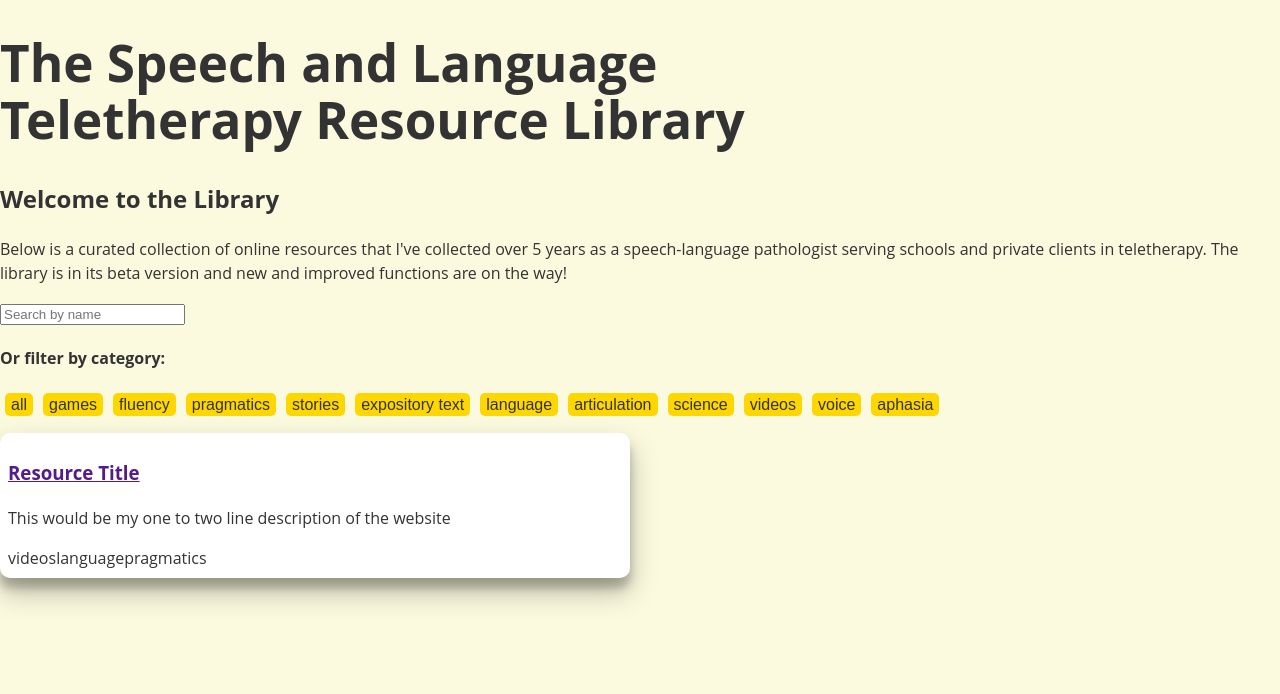
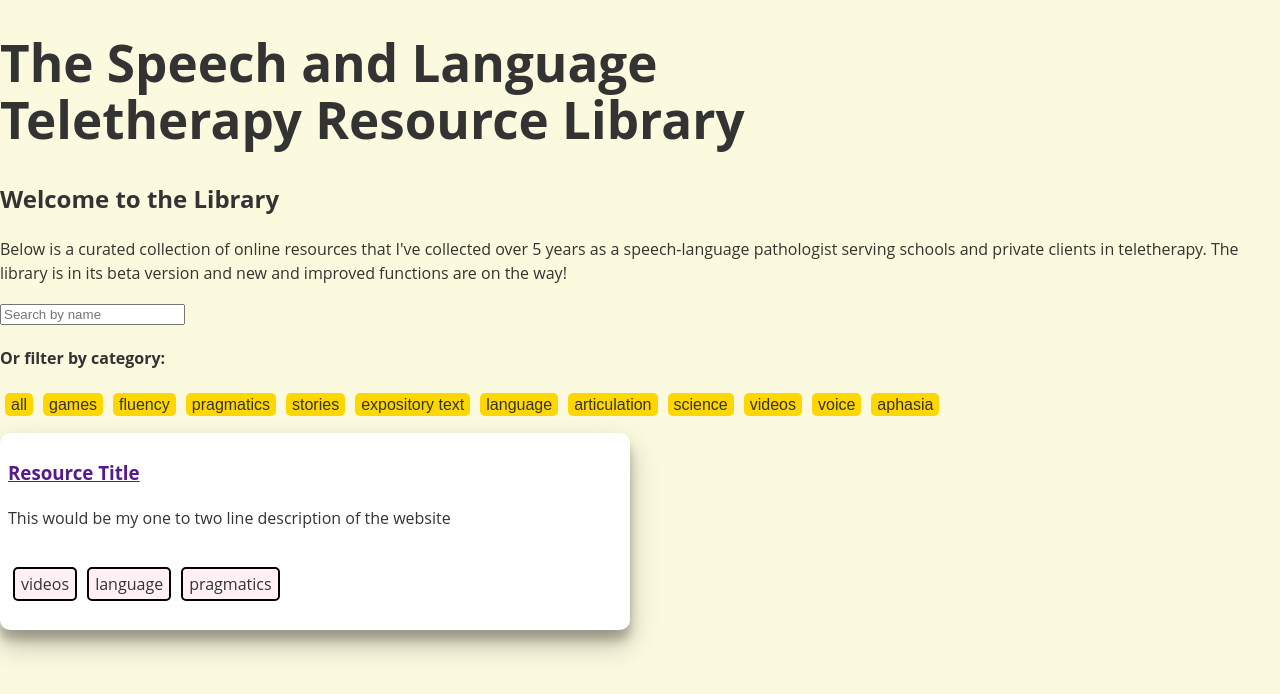
Before and after one commit to Amy-Pr/therapy-resource-library-react-vite, a React (Vite) app: page / in a window 1280 px wide. Shown: the top 694 px of the page. Built offline with nearby package versions, Linux system fonts and the light colour scheme.

Commit message:
change card tags to list style and change styling

```diff
--- a/src/Card.jsx
+++ b/src/Card.jsx
@@ -9,9 +9,11 @@ function Card () {
                 <p id="description">This would be my one to two line description of the website</p>
 
                 <div id="tagsContainer">
-                    <span class="tag">videos</span>
-                    <span class="tag">language</span>
-                    <span class="tag">pragmatics</span>
+                    <ul>
+                        <li>videos</li>
+                        <li>language</li>
+                        <li>pragmatics</li>
+                    </ul>
                 </div>
 
             </article>
--- a/src/index.css
+++ b/src/index.css
@@ -42,7 +42,13 @@ h1 {
   line-height: 1.1;
 }
 
-label { /*styles both filter chip buttons and tags in description*/
+ul {
+  list-style: none;
+}
+
+/*Filter chips and tag styles*/
+
+label { /*Styles filter chips*/
   padding: 3px 6px;
   border-radius: 5px;
   font-family: 'Archivo Black', sans-serif;
@@ -64,6 +70,23 @@ input[type=checkbox] {
   appearance: none;
   position: absolute;
 }
+
+/*Styles tags in resource card*/
+
+#tagsContainer ul {
+  display: flex;
+  padding: 0;
+}
+
+#tagsContainer ul li {
+  background-color: lavenderblush;
+  border: 2px solid black;
+  padding: 3px 6px;
+  border-radius: 5px;
+  margin: 5px;
+
+}
+
 
 /* button:focus,
 button:focus-visible {
```
Also changed, not shown: src/App.jsx (+0 -13 lines).
